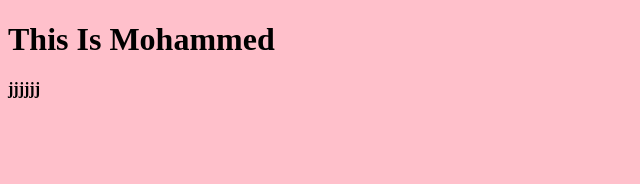
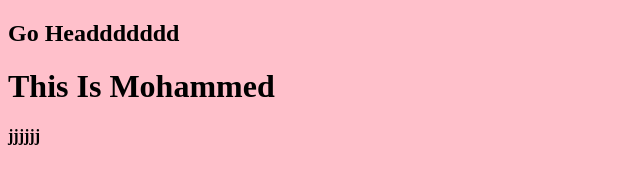
Before and after one commit to Mo-Bawazir/My-Project, a plain HTML site: page index.html in a window 1280 px wide. Shown: the whole page, without its empty margins (0-640 px from the left). Drawn offline with Linux system fonts and the light colour scheme.

Commit message:
last change in html file

```diff
--- a/index.html
+++ b/index.html
@@ -7,6 +7,7 @@
     <link rel="stylesheet" href="b.css">
 </head>
 <body>
+    <h2>Go Headdddddd</h2>
     <h1>This Is Mohammed</h1>
     <h4>jjjjjj</h4>
     <script src="n.js"></script>
```
